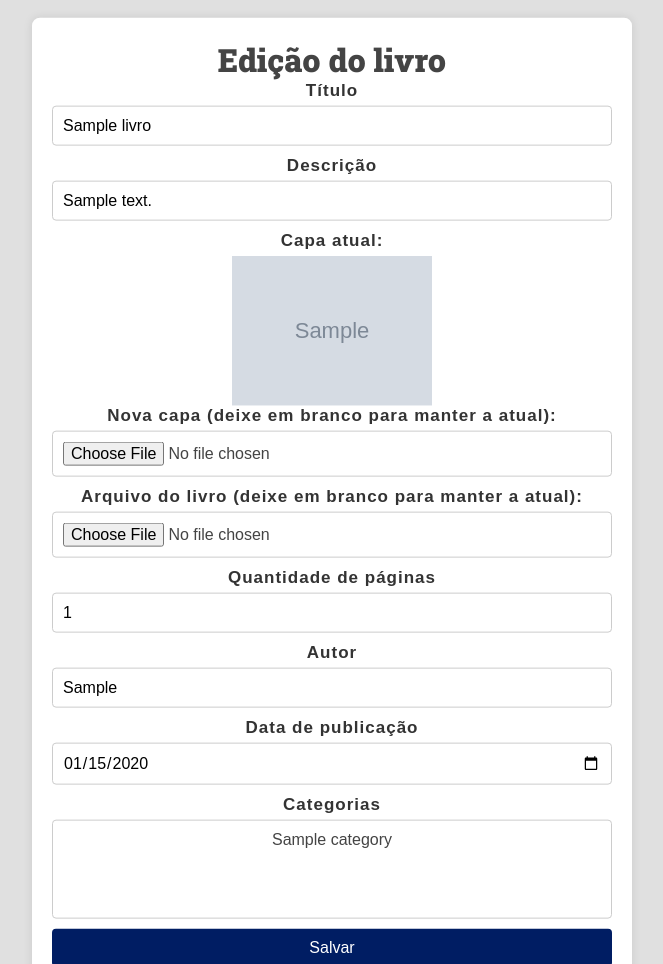
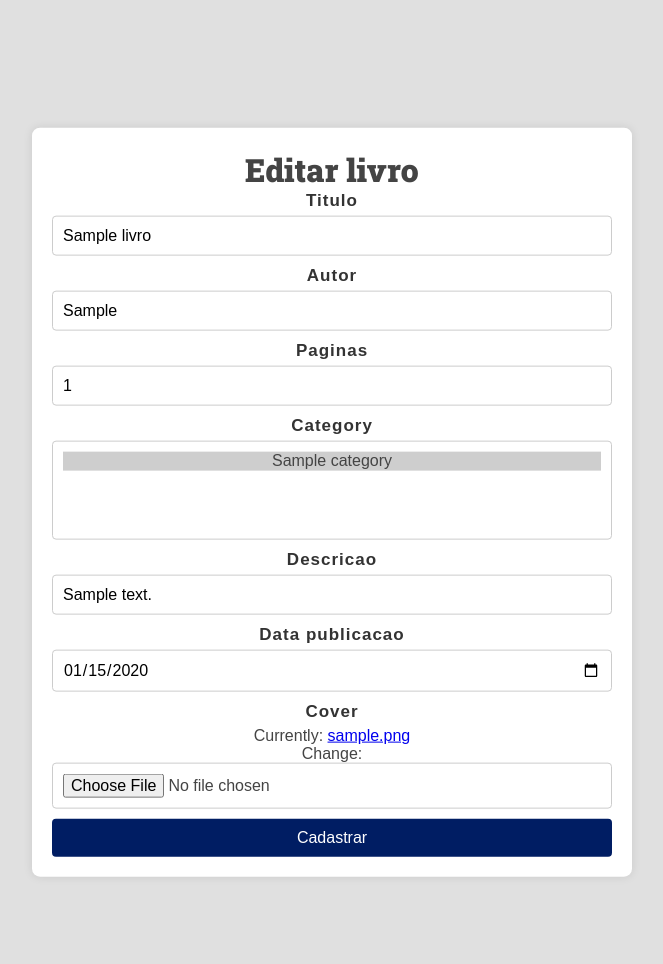
Before and after one commit to KauanMonteiro/Biblioteca, a Django app: page /editar_livro/1/ in a window 1280 px wide. Shown: the whole page, without its empty margins (308-971 px from the left). Run offline with Django 5.2, Linux system fonts and the light colour scheme; tables that the repository leaves empty hold one stand-in row (values such as "Sample post"); grey boxes marked "Sample" are stand-in pictures.

Commit message:
refatora formulários de cadastro e edição de livros: implementa uso de forms do Django e validações

```diff
--- /dev/null
+++ b/livros/forms.py
@@ -0,0 +1,24 @@
+from django import forms
+from django.core.exceptions import ValidationError
+from .models import Livro
+
+class CadastroLivroForm(forms.ModelForm):
+    class Meta:
+        model = Livro
+        fields = ['titulo', 'autor', 'paginas','category', 'descricao','data_publicacao', 'cover',]
+        widgets = {
+            'data_publicacao': forms.DateInput(attrs={'type': 'date'}),
+        }
+
+class EditarLivroForm(forms.ModelForm):
+    class Meta:
+        model = Livro
+        fields = ['titulo', 'autor', 'paginas','category', 'descricao','data_publicacao', 'cover',]
+        widgets = {
+            'data_publicacao': forms.DateInput(attrs={'type': 'date'}),
+        }
+
+        def init(self, *args, **kwargs):
+            super().init(*args, **kwargs)
+
+            self.fields['cover'].required = False
--- a/livros/templates/livros/pages/editar_livro.html
+++ b/livros/templates/livros/pages/editar_livro.html
@@ -1,46 +1,41 @@
 {% include "livros/partials/head.html" %}
+<body>
+<form method="POST"
+      class="formulario container"
+      action="{% url 'editar_livro' livro.id %}"
+      enctype="multipart/form-data">
 
-<div class="formulario">
-    <h1>Edição do livro</h1>
-    <form action="" method="POST" enctype="multipart/form-data">
-        {% csrf_token %}
+    {% csrf_token %}
 
-        <label for="titulo">Título</label>
-        <input type="text" id="titulo" name="titulo" value="{{ livro.titulo }}" required>
+    <h1 class="titulo-form">Editar livro</h1>
 
-        <label for="descricao">Descrição</label>
-        <input type="text" id="descricao" name="descricao" value="{{ livro.descricao }}" required>
+    {% if form.non_field_errors %}
+        <div class="alert-box">
+            {{ form.non_field_errors }}
+        </div>
+    {% endif %}
 
-        {% if livro.cover %}
-            <div class="imagem-atual">
-                <label for="cover">Capa atual:</label>
-                <img src="{{ livro.cover.url }}" alt="Capa do livro" style="max-width: 200px; max-height: 200px;">
-            </div>
-        {% endif %}
+    {% for field in form %}
+        <div class="form-group">
+            <label for="{{ field.id_for_label }}" class="form-label">
+                {{ field.label }}
+            </label>
 
+            {{ field }}
 
+            {% if field.errors %}
+                <div class="alert-box">
+                    {{ field.errors }}
+                </div>
+            {% endif %}
+        </div>
+    {% endfor %}
 
-        <label for="cover">Nova capa (deixe em branco para manter a atual):</label>
-        <input type="file" name="cover" id="cover">
-<label for="arquivo">Arquivo do livro (deixe em branco para manter a atual):</label>
-        <input type="file" id="arquivo" name="arquivo" accept=".pdf,.txt,.doc,.docx" >
-
-        <label for="paginas">Quantidade de páginas</label>
-        <input type="number" name="paginas" id="paginas" value="{{ livro.paginas }}" required>
-
-        <label for="autor">Autor</label>
-        <input type="text" id="autor" name="autor" value="{{ livro.autor }}" required>
-
-        <label for="data_publicacao">Data de publicação</label>
-        <input type="date" name="data_publicacao" id="data_publicacao" value="{{ livro.data_publicacao|date:'Y-m-d' }}" required>
-
-        <label for="category">Categorias</label>
-        <select name="category" id="category" multiple>
-            {% for category in categories %}
-                <option value="{{ category.id }}">{{ category.name }}</option>
-            {% endfor %}
-        </select>
-
-        <button type="submit">Salvar</button>
-    </form>
-</div>
+    <div class="form-actions">
+        <button type="submit" class="">
+            Cadastrar
+        </button>
+    </div>
+</form>
+</body>
+</html>
--- a/livros/templates/livros/partials/livros.html
+++ b/livros/templates/livros/partials/livros.html
@@ -71,7 +71,6 @@
                     <i class="fas fa-undo"></i>
                     <span>Devolver</span>
                 </a>
-                <a href="{% url "visualizar_arquivo" livro.id %}">ler</a>
             {% endif %}
         {% endif %}
     </footer>
--- a/livros/views.py
+++ b/livros/views.py
@@ -6,18 +6,15 @@ from django.shortcuts import redirect, get_object_or_404
 from django.urls import reverse
 from django.contrib.auth.decorators import login_required
 from usuario.models import Usuario
-from django.template import loader
-from django.conf import settings
-import mimetypes
-import os
-
+from django.contrib import messages
+from .forms import CadastroLivroForm,EditarLivroForm
 def home(request):
     if 'usuario' not in request.session:
         return redirect('login')
 
     usuario_id = request.session.get('usuario')
     usuario = get_object_or_404(Usuario, pk=usuario_id)
-    livros = Livro.objects.all()
+    livros = Livro.objects.all().exclude(deletado = True)
     return render(request, 'livros/pages/home.html', context={'livros': livros, 'usuario':usuario})
 
 def category(request, category_id):
@@ -88,33 +85,17 @@ def cadastrar_livro(request):
 
     usuario_id = request.session.get('usuario')
     usuario = get_object_or_404(Usuario, pk=usuario_id)
-
-    if usuario.cargo == 'Admin':
-        if request.method == 'POST':
-            titulo = request.POST.get('titulo')
-            descricao = request.POST.get('descricao')
-            paginas = request.POST.get('paginas')
-            autor = request.POST.get('autor')
-            data_publicacao = request.POST.get('data_publicacao')
-            category_ids = request.POST.getlist('category')
-            cover = request.FILES.get('cover')
-            arquivo = request.FILES.get('arquivo')
-
-            livro = Livro.objects.create(
-                titulo=titulo,
-                descricao=descricao,
-                paginas=paginas,
-                autor=autor,
-                data_publicacao=data_publicacao,
-                cover=cover,
-                arquivo_livro = arquivo
-            )
-
-            for category_id in category_ids:
-                category = get_object_or_404(Category, id=category_id)
-                livro.category.add(category)
-
-        return render(request, 'livros/pages/cadastro_livro.html', {'categories': categories})
+    if request.method == 'POST':
+        form = CadastroLivroForm(request.POST,request.FILES)
+        if form.is_valid():
+            form.save()
+            messages.success(request, 'Livro cadastrado com sucesso!')
+            return redirect('area_admin')
+        else:
+            messages.error(request, 'Por favor, corrija os erros.')
+    else:
+        form = CadastroLivroForm()
+    return render(request, 'livros/pages/cadastro_livro.html', {'form': form})
 
 def area_admin(request):
     if 'usuario' not in request.session:
@@ -133,6 +114,7 @@ def excluir_livro(request, livro_id):
 
     if request.method == 'POST':
         livro.deletado = True
+        livro.save()
         return redirect('area_admin')
 
 def excluir_usuario(request, usuario_id):
@@ -140,41 +122,23 @@ def excluir_usuario(request, usuario_id):
 
     if request.method == 'POST':
         usuario.ativo = False
+        usuario.save()
         return redirect('area_admin')
 
 def editar_livro(request, livro_id):
     livro = get_object_or_404(Livro, id=livro_id)
 
     if request.method == 'POST':
-        titulo = request.POST.get('titulo')
-        descricao = request.POST.get('descricao')
-        paginas = request.POST.get('paginas')
-        autor = request.POST.get('autor')
-        data_publicacao = request.POST.get('data_publicacao')
-        category_ids = request.POST.getlist('category')
-        cover = request.FILES.get('cover')
-        arquivo = request.FILES.get('arquivo')
-
-        if cover:
-            livro.cover = cover
-
-        if arquivo:
-            livro.arquivo_livro = arquivo
-
-        livro.titulo = titulo
-        livro.descricao = descricao
-        livro.paginas = paginas
-        livro.autor = autor
-        livro.data_publicacao = data_publicacao
-
-        livro.category.set(Category.objects.filter(id__in=category_ids))
-
-        livro.save()
-        return redirect('home')
-
-    categories = Category.objects.all()
-
+        form = EditarLivroForm(request.POST, request.FILES, instance=livro)
+        if form.is_valid():
+            form.save()
+            messages.success(request, 'Livro atualizado com sucesso!')
+            return redirect('area_admin')
+        else:
+            messages.error(request, 'Por favor, corrija os erros.')
+    else:
+        form = EditarLivroForm(instance=livro)
     return render(request, 'livros/pages/editar_livro.html', {
-        'livro': livro,
-        'categories': categories
+        'form': form,
+        'livro': livro
     })
```
Also changed, not shown: livros/templates/livros/pages/cadastro_livro.html (+37 -28 lines), livros/templates/livros/pages/visualizar_arquivo.html (deleted, +0 -92 lines).
